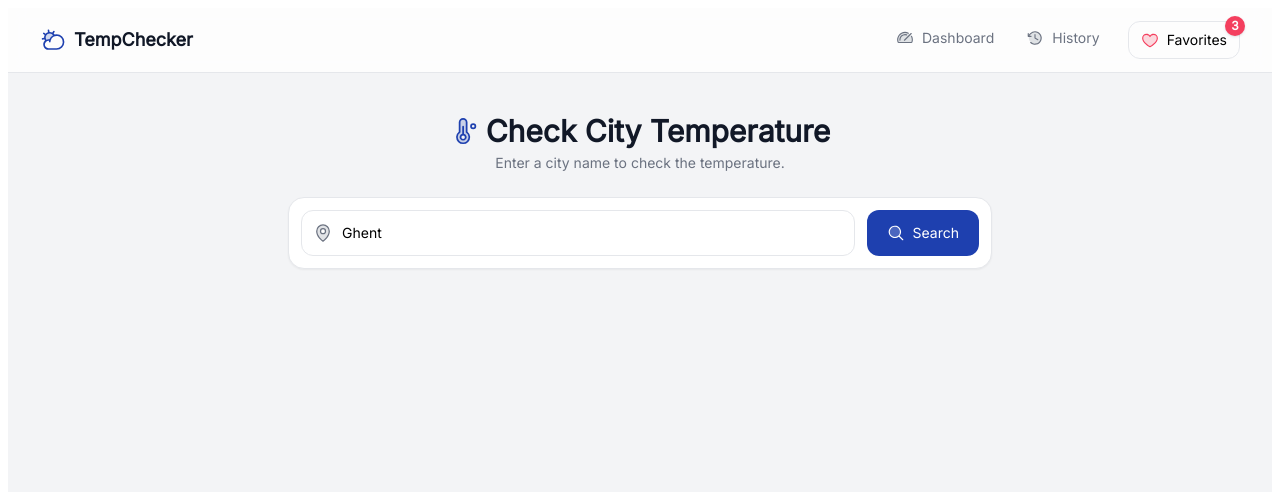
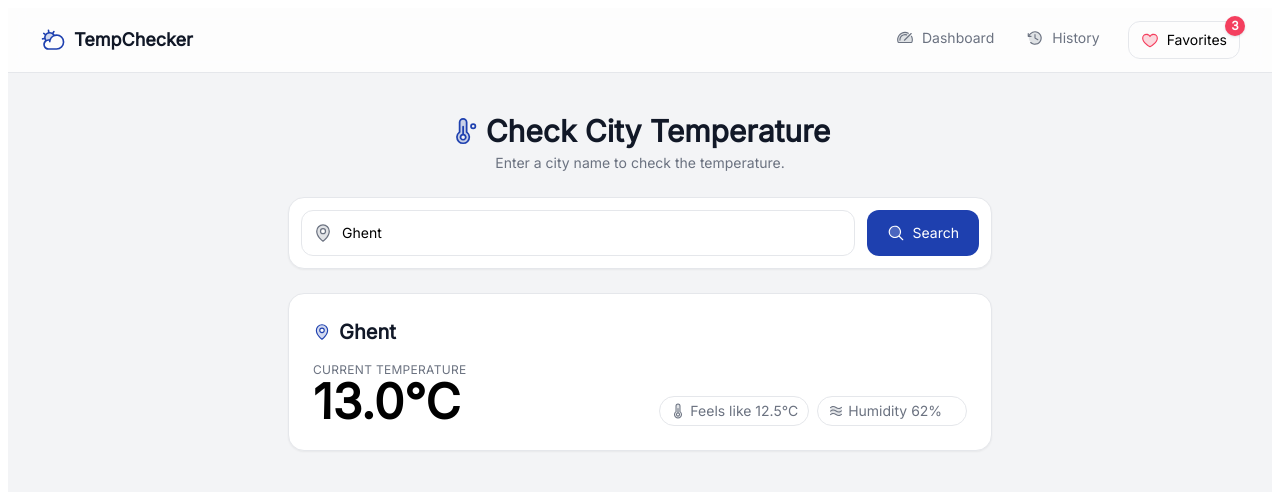
Before and after one commit to christian-oguine/frontend-temperature-app, a Nuxt app: page / in a window 1280 px wide. Shown: the top 492 px of the page. Built offline with nearby package versions, Linux system fonts and the light colour scheme.

Commit message:
add current temperature display and weather details section

```diff
--- a/app/pages/index.vue
+++ b/app/pages/index.vue
@@ -32,7 +32,40 @@
         </div>
 
 
+        <section class="mt-6 rounded-2xl border border-gray-200 bg-white p-5 sm:p-6 shadow-sm">
+          <!-- Header row -->
+          <div class="flex items-start justify-between gap-4">
+            <div class="flex items-center gap-2">
+              <Icon name="ph:map-pin-duotone" size="18" class="text-primary" />
+              <h2 class="text-lg sm:text-xl font-semibold text-textPrimary">Ghent</h2>
+            </div>
 
+
+          </div>
+
+          <!-- Primary reading -->
+          <div class="mt-4 flex items-end gap-4">
+            <div class="flex-1">
+              <p class="text-textSecondary text-xs uppercase tracking-wide">Current temperature</p>
+              <p class="text-4xl sm:text-5xl font-semibold leading-tight">
+                <span v-show="unit==='C'">13.0°C</span>
+                <span v-show="unit==='F'">55.4°F</span>
+              </p>
+            </div>
+            <div class="grid grid-cols-2 gap-2 text-sm text-textSecondary">
+              <div class="inline-flex items-center gap-1 rounded-full border border-gray-200 px-2.5 py-1">
+                <Icon name="ph:thermometer-simple-duotone" size="16" />
+                <span v-show="unit==='C'">Feels like 12.5°C</span>
+                <span v-show="unit==='F'">Feels like 54.5°F</span>
+              </div>
+              <div class="inline-flex items-center gap-1 rounded-full border border-gray-200 px-2.5 py-1">
+                <Icon name="ph:waves-duotone" size="16" /> Humidity 62%
+              </div>
+            </div>
+          </div>
+
+
+        </section>
       </div>
     </main>
   </div>
```
